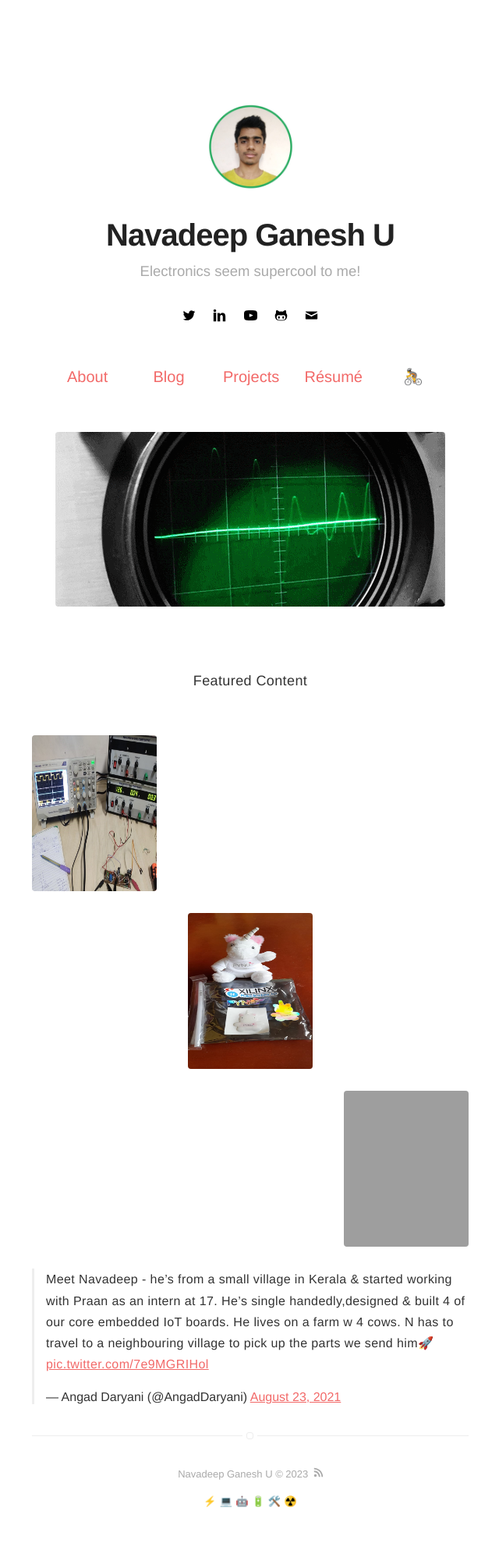
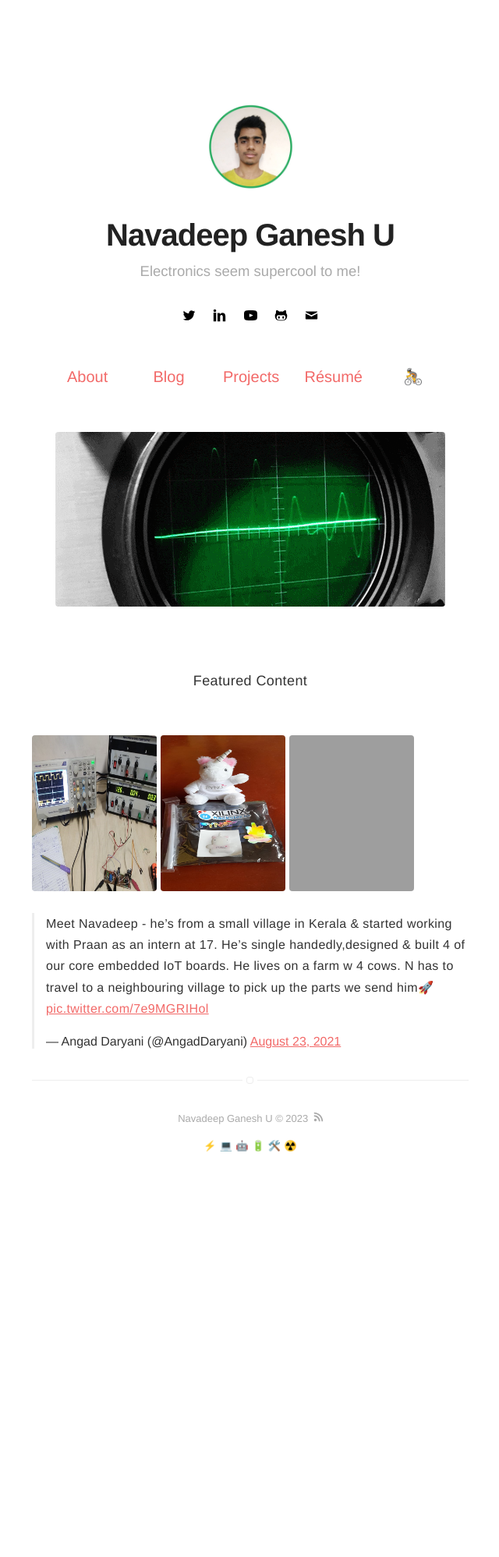
Before and after one commit to ngu25/ngu25.github.io, a Jekyll site: the page built from index.html, in a window 1280 px wide. Shown: the whole page at 78% size, without its empty margins (319-959 px from the left). Built offline with Jekyll 4.4.1, drawn with Linux system fonts in a browser that asks for light colours; comment, search, counter and statistics services are not loaded; after the commit the page ends 1541 px from its top, so only the background shows below that; grey boxes are pictures that could not be loaded.

Commit message:
Update highlighted-projects.html

```diff
--- a/_includes/highlighted-projects.html
+++ b/_includes/highlighted-projects.html
@@ -8,20 +8,11 @@ Featured Content
 
 </br>
 <div>
-	<p align="Left">
+	<p align="left">
 
 		<a href="https://community.element14.com/products/roadtest/rv/roadtest_reviews/1482/summer_of_fpgas_max7" target="_blank"><img src="assets/images/projects/rt_proj.jpeg" height="200px" width="160px" /></a>
-	</p>
-
-	<p align="center">
-
 		<a href="https://events.hackster.io/xcellent" target="_blank"><img src="assets/images/projects/pynq_giveaway.jpeg" height="200px" width="160px" /></a>
-	</p>
-
-	<p align="right">
-
 		<a href="https://community.element14.com/challenges-projects/design-challenges/at-the-core-design-challenge/b/blog/posts/atthecore-blog-5---brining-altogether-tmulti-core-deployment-and-application" target="_blank"><img src="https://community.element14.com/resized-image/__size/1170x1078/__key/communityserver-blogs-components-weblogfiles/00-00-00-03-92/FirmwareFlow_5F00_ATCDC.drawio-_2800_1_2900_.png" height="200px" width="160px" /></a>
-	</p>
 </div>
 
 <blockquote class="twitter-tweet"><p lang="en" dir="ltr">Meet Navadeep - he’s from a small village in Kerala &amp; started working with Praan as an intern at 17. He’s single handedly,designed &amp; built 4 of our core embedded IoT boards. He lives on a farm w 4 cows. N has to travel to a neighbouring village to pick up the parts we send him🚀 <a href="https://t.co/7e9MGRIHol">pic.twitter.com/7e9MGRIHol</a></p>&mdash; Angad Daryani (@AngadDaryani) <a href="https://twitter.com/AngadDaryani/status/1429903843001716750?ref_src=twsrc%5Etfw">August 23, 2021</a></blockquote> <script async src="https://platform.twitter.com/widgets.js" charset="utf-8"></script>
```
